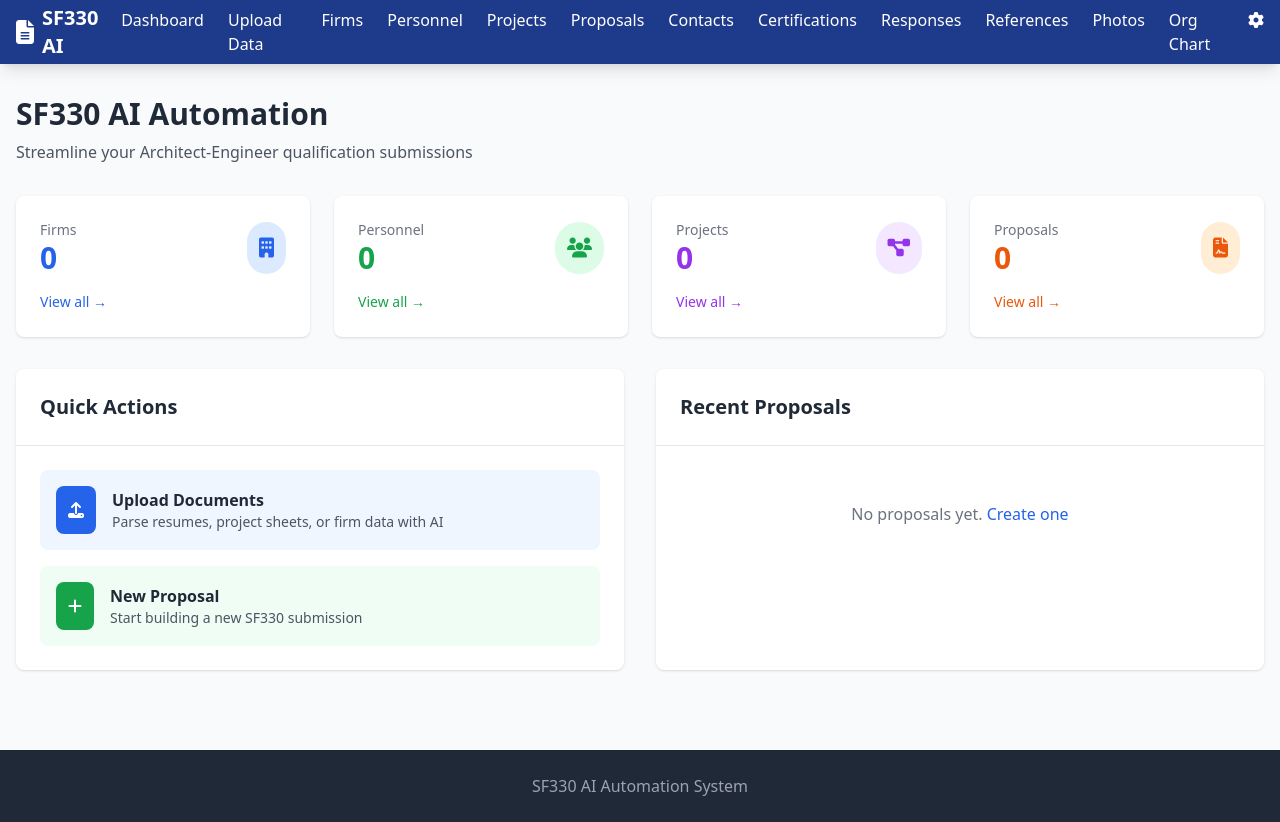
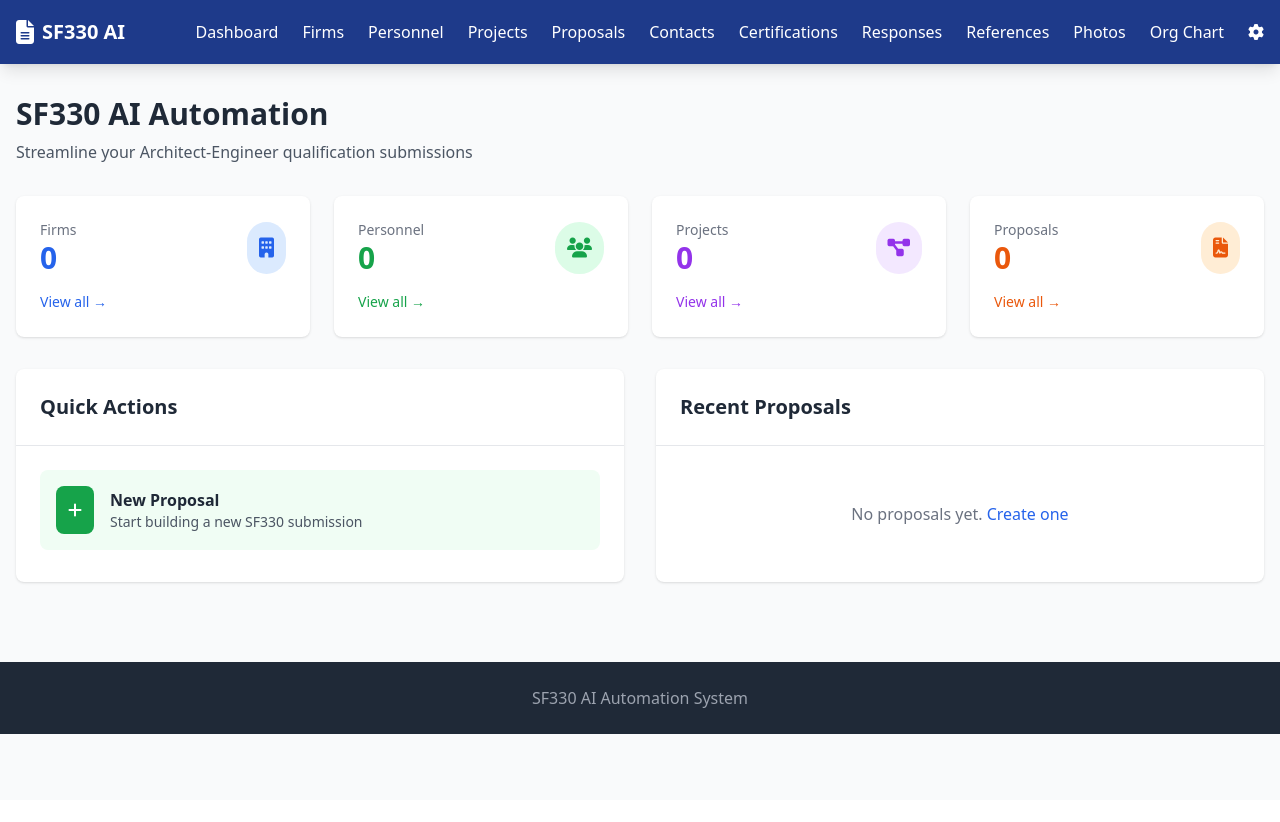
Before and after one commit to mwcraig71/Proposal-Writer, a Flask app: page / in a window 1280 px wide. After the commit the page ends 734 px from the top, so only its background shows below. Run offline with Flask 3, Linux system fonts and the light colour scheme; some libraries are stand-ins or nearby versions.

Commit message:
Update certification alerts to include state and remove upload document links
Add state to certification alerts and remove upload document links from navigation and quick actions.

Replit-Commit-Author: Agent
Replit-Commit-Session-Id: 1ec8bf30-b550-4906-bcd3-e544e1e1b5dc
Replit-Commit-Checkpoint-Type: full_checkpoint
Replit-Commit-Event-Id: f4094d7f-fe6c-4852-b195-822648d91bb4
Replit-Commit-Screenshot-Url: https://storage.googleapis.com/screenshot-production-us-central1/af2874c8-850c-400e-9904-a383accec6ca/1ec8bf30-b550-4906-bcd3-e544e1e1b5dc/CiVEEfn
Replit-Helium-Checkpoint-Created: true

```diff
--- a/templates/base.html
+++ b/templates/base.html
@@ -20,7 +20,6 @@
                 </a>
                 <div class="hidden md:flex space-x-6">
                     <a href="/" class="hover:text-blue-200 transition">Dashboard</a>
-                    <a href="/upload" class="hover:text-blue-200 transition">Upload Data</a>
                     <a href="/firms" class="hover:text-blue-200 transition">Firms</a>
                     <a href="/employees" class="hover:text-blue-200 transition">Personnel</a>
                     <a href="/projects" class="hover:text-blue-200 transition">Projects</a>
@@ -42,7 +41,6 @@
         </div>
         <div id="mobile-menu" class="hidden md:hidden bg-blue-800 pb-4">
             <a href="/" class="block px-4 py-2 hover:bg-blue-700">Dashboard</a>
-            <a href="/upload" class="block px-4 py-2 hover:bg-blue-700">Upload Data</a>
             <a href="/firms" class="block px-4 py-2 hover:bg-blue-700">Firms</a>
             <a href="/employees" class="block px-4 py-2 hover:bg-blue-700">Personnel</a>
             <a href="/projects" class="block px-4 py-2 hover:bg-blue-700">Projects</a>
--- a/templates/index.html
+++ b/templates/index.html
@@ -88,7 +88,7 @@
                                 <li class="flex items-center justify-between p-2 bg-red-50 rounded text-sm">
                                     <div class="truncate flex-1 mr-2">
                                         <span class="font-medium">{{ cert.employee.name }}</span>
-                                        <span class="text-gray-600">- {{ cert.name }}</span>
+                                        <span class="text-gray-600">- {{ cert.name }}{% if cert.state %} ({{ cert.state }}){% endif %}</span>
                                     </div>
                                     <span class="text-red-600 text-xs whitespace-nowrap">{{ cert.expiration_date.strftime('%m/%d/%Y') }}</span>
                                 </li>
@@ -117,7 +117,7 @@
                                 <li class="flex items-center justify-between p-2 bg-yellow-50 rounded text-sm">
                                     <div class="truncate flex-1 mr-2">
                                         <span class="font-medium">{{ cert.employee.name }}</span>
-                                        <span class="text-gray-600">- {{ cert.name }}</span>
+                                        <span class="text-gray-600">- {{ cert.name }}{% if cert.state %} ({{ cert.state }}){% endif %}</span>
                                     </div>
                                     <span class="text-yellow-600 text-xs whitespace-nowrap">{{ cert.expiration_date.strftime('%m/%d/%Y') }}</span>
                                 </li>
@@ -143,16 +143,6 @@
             <h2 class="text-xl font-semibold text-gray-800">Quick Actions</h2>
         </div>
         <div class="p-6 space-y-4">
-            <a href="/upload" class="flex items-center p-4 bg-blue-50 rounded-lg hover:bg-blue-100 transition">
-                <div class="bg-blue-600 text-white p-3 rounded-lg mr-4">
-                    <i class="fas fa-upload"></i>
-                </div>
-                <div>
-                    <h3 class="font-semibold text-gray-800">Upload Documents</h3>
-                    <p class="text-gray-600 text-sm">Parse resumes, project sheets, or firm data with AI</p>
-                </div>
-            </a>
-
             <a href="/proposals/new" class="flex items-center p-4 bg-green-50 rounded-lg hover:bg-green-100 transition">
                 <div class="bg-green-600 text-white p-3 rounded-lg mr-4">
                     <i class="fas fa-plus"></i>
```
